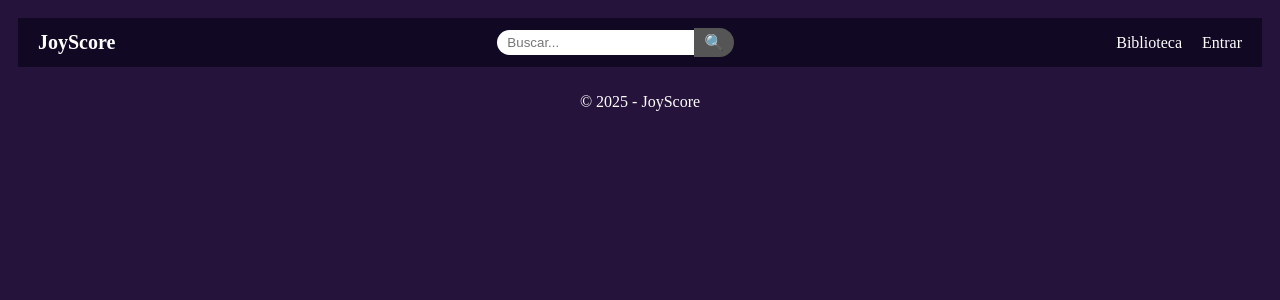
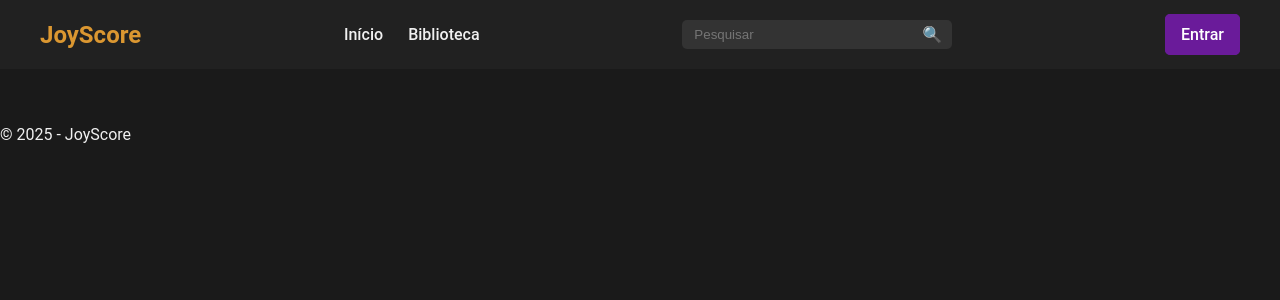
Before and after one commit to Lucascbayma/JoyScore, a Django app: template jogos/templates/base.html in a window 1280 px wide. Shown: the top 300 px of the page. Run offline with Django 4.2, Linux system fonts and the light colour scheme; the template is opened without the code that fills it, so the values that code supplies are empty.

Commit message:
Ajustando as views e as urls para responderem ao html

```diff
--- a/jogos/static/app/css/style.css
+++ b/jogos/static/app/css/style.css
@@ -1,68 +1,169 @@
 body {
-    background-color: rgb(37, 19, 59);
-    padding: 10px;
-    color: white;
-
+    background-color: #1a1a1a;
+    color: #f0f0f0;
+    font-family: 'Roboto', sans-serif;
+    margin: 0;
+    padding: 0;
+    overflow-x: hidden;
 }
-header {
+footer{
+  background-color: #1a1a1a;
+  color: #f0f0f0;
+}
+.header {
     display: flex;
     justify-content: space-between;
     align-items: center;
-  padding: 10px 20px;
-  background: #110923;
-  color: white;
+    padding: 20px 40px;
+    background-color: #212121;
 }
 
 .logo {
-  font-size: 20px;
-  font-weight: bold;
+    font-size: 24px;
+    font-weight: 700;
+    color: #db9731;
 }
 
+.nav {
+    display: flex;
+    gap: 25px;
+}
 
-.right-side {
+.nav-link {
+    color: #f0f0f0;
+    text-decoration: none;
+    font-weight: 500;
+}
+
+.search-bar {
+    position: relative;
     display: flex;
     align-items: center;
-  gap: 20px;
+    background-color: #333;
+    border-radius: 5px;
+    padding: 5px 10px;
+    width: 250px;
 }
 
-.menu-item {
-  font-size: 16px;
-  cursor: pointer;
+.search-bar input {
+    background: none;
+    border: none;
+    outline: none;
+    color: #f0f0f0;
+    flex-grow: 1;
 }
 
-.search {
-  display: flex;
-  align-items: center;
+.search-bar .search-icon {
+    color: #aaa;
+    margin-left: 10px;
 }
 
-.search input {
-  padding: 5px 10px;
-  border: none;
-  border-radius: 20px 0 0 20px;
-  outline: none;
+.auth-links a {
+    text-decoration: none;
+    color: #fff;
+    padding: 10px 15px;
+    border-radius: 5px;
+    font-weight: 500;
+    margin-left: 10px;
 }
 
-.search button {
-  padding: 5px 10px;
-  border: none;
-  background: #555;
-  color: white;
-  border-radius: 0 20px 20px 0;
-  cursor: pointer;
-  font-size: 16px;
+.btn-register {
+    background-color: #6a1b9a;
+    border: 1px solid #6a1b9a;
+}
+.btn-register:hover {
+    background-color: #9575a9;
+    border-color: #9575a9;
+    transform: scale(1.05);
+    transition: all 0.2s ease;
 }
 
-.search button:hover {
-  background: #777;
-}
-main{
-    background-color: #2a1f55;
+.main-content {
+    max-width: 1200px;
+    margin: 0 auto;
+    padding: 20px;
 }
 
-footer {
-    background-color: rgb(37, 19, 59);
+.content-section {
+    margin-bottom: 40px;
+}
+
+.section-header {
+    display: flex;
+    justify-content: space-between;
+    align-items: center;
+    margin-bottom: 20px;
+}
+
+.section-title {
+    font-size: 28px;
+    font-weight: 700;
+}
+
+.card-container {
+    display: flex;
+    gap: 20px;
+    overflow-x: auto;
+    padding-bottom: 10px;
+    scrollbar-width: thin;
+    scrollbar-color: #555 #333;
+}
+
+.card-container::-webkit-scrollbar {
+    height: 8px;
+}
+.card-container::-webkit-scrollbar-thumb {
+    background-color: #555;
+    border-radius: 4px;
+}
+.card-container::-webkit-scrollbar-track {
+    background-color: #333;
+}
+
+.card {
+    position: relative;
+    width: 200px;
+    height: 280px;
+    flex-shrink: 0;
+    cursor: pointer;
+    border-radius: 8px;
+    overflow: hidden;
+}
+
+.card img {
+    width: 100%;
+    height: 100%;
+    object-fit: cover;
+}
+
+.rating-badge {
+    position: absolute;
+    top: 10px;
+    left: 10px;
+    background-color: #6a1b9a;
+    color: #fff;
+    padding: 5px 8px;
+    border-radius: 5px;
+    font-weight: 700;
+    font-size: 14px;
+}
+
+.card-info {
+    position: absolute;
+    bottom: 0;
+    left: 0;
+    width: 100%;
+    background: rgba(0, 0, 0, 0.7);
     padding: 10px;
-    text-align: center;
-    color: white;
-    height: 40px;
+    box-sizing: border-box;
 }
+
+.card-title {
+    font-size: 16px;
+    font-weight: 700;
+}
+
+.card-subtitle {
+    font-size: 12px;
+    color: #aaa;
+}
--- a/jogos/templates/base.html
+++ b/jogos/templates/base.html
@@ -1,27 +1,32 @@
+<!DOCTYPE html>
+<html lang="pt-BR">
 {% load static %}
-<!DOCTYPE html>
-<html lang="pt-br">
 <head>
     <meta charset="UTF-8">
     <meta name="viewport" content="width=device-width, initial-scale=1.0">
-    <title></title>
+    <title>{% block title %}JoyScore{% endblock %}</title>
     <link rel="stylesheet" href="{% static 'app/css/style.css' %}">
 </head>
 <body>
-    <header>
+
+    <header class="header">
         <div class="logo">JoyScore</div>
-        <div class="search">
-            <input type="text" placeholder="Buscar...">
-            <button>🔍</button>
+        <nav class="nav">
+            <a href="#" class="nav-link">Início</a>
+            <a href="#" class="nav-link">Biblioteca</a>
+        </nav>
+        <div class="search-bar">
+            <input type="text" placeholder="Pesquisar">
+            <span class="search-icon">🔍</span>
         </div>
-        <div class="right-side">
-            <div class="menu-item">Biblioteca</div>
-            <div class="menu-item">Entrar</div>
+        <div class="auth-links">
+            <a href="#" class="btn-register">Entrar</a>
         </div>
     </header>
 
-    <main>
-        {% block content %}{% endblock %}
+    <main class="main-content">
+        {% block content %}
+        {% endblock %}
     </main>
     <footer>
         <p> &copy; 2025 - JoyScore</p>
--- a/jogos/urls.py
+++ b/jogos/urls.py
@@ -1,23 +1,20 @@
 from django.urls import path
-from .views import (
-    buscar_jogos,
-    minha_biblioteca,
-    adicionar_biblioteca,
-    avaliar
-)
+from . import views
 
 app_name = 'jogos'
 
 urlpatterns = [
+    path('', views.home, name='home'),
+
     # PATH para história 1
-    path('buscar/', buscar_jogos, name='buscar_jogos'),
+    path('buscar/', views.buscar_jogos, name='buscar_jogos'),
 
     # PATH para mostrar Jogos do usuário
-    path('minha-biblioteca/', minha_biblioteca, name='minha_biblioteca'),
+    path('minha-biblioteca/', views.minha_biblioteca, name='minha_biblioteca'),
 
     # PATH para História 2
-    path('adicionar/<int:jogo_id>/', adicionar_biblioteca, name='adicionar_biblioteca'),
+    path('adicionar/<int:jogo_id>/', views.adicionar_biblioteca, name='adicionar_biblioteca'),
 
     # História 3: Avaliar um Jogo
-    path('avaliar/<int:jogo_id>/', avaliar, name='avaliar'),
+    path('avaliar/<int:jogo_id>/', views.avaliar, name='avaliar'),
 ]
--- a/jogos/views.py
+++ b/jogos/views.py
@@ -4,12 +4,12 @@ from django.contrib.auth.decorators import login_required
 from .models import Jogo, Add_Biblioteca
 from .models import Jogo, Avaliar
 from .forms import AvaliacaoForm #precisamos criar esse formulário
+from django.http import HttpResponse
 
 @login_required #verifica se o usuario esta logado.
 def buscar_jogos(request):
     pesquisa = request.GET.get('q')
     jogos = Jogo.objects.all()
-
     if pesquisa:
         jogos = jogos.filter(Q(titulo__icontains=pesquisa) | Q(desenvolvedor__icontains=pesquisa) | Q(genero__icontains=pesquisa)).distinct() # Esse distinct é pra que não tenha resultados duplicados
 
@@ -61,3 +61,6 @@ def avaliar(request,jogo_id):
         'form': form,
     }
     return render(request,'avaliar_jogo.html',context)
+
+def home(request):
+    return render(request, 'home.html')
--- a/joyscore/urls.py
+++ b/joyscore/urls.py
@@ -19,5 +19,5 @@ from django.urls import path, include
 
 urlpatterns = [
     path('admin/', admin.site.urls),
-    path('jogos/', include('jogos.urls')),
+    path('', include('jogos.urls')),
 ]
```
Also changed, not shown: jogos/templates/Home.html (+34 -4 lines). Lines whose indentation alone changed are shown as unchanged.
